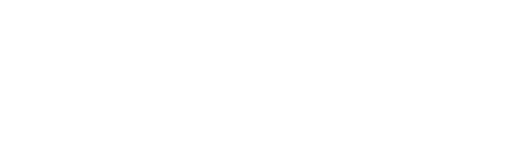
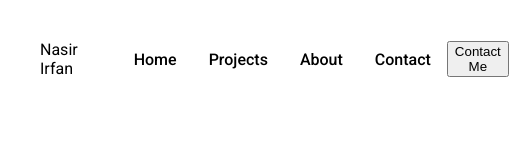
Before and after one commit to nasir-ir/portfolio-nasir, a plain HTML site: page index.html in a window 390 px wide. Shown: the whole page, 509 px wide, since content can reach past the window. Drawn offline with Linux system fonts and the light colour scheme.

Commit message:
Designed navbar v1 (Responsive)

```diff
--- a/CSS/index.css
+++ b/CSS/index.css
@@ -0,0 +1,29 @@
+body{
+    font-family: 'Roboto', sans-serif;
+
+}
+.header{
+    display: flex;
+    justify-content: space-around;
+    align-items: center;
+    padding: 1rem 2rem;
+}
+.nav-links >ul{
+    display: flex;
+    justify-content: row;
+    align-items: center;
+}
+.nav-links >ul >li{
+    list-style: none;
+    margin: 0 1rem;
+
+}
+.nav-links >ul >li >a{
+    text-decoration: none;
+    color: #000;
+    font-weight: 500;
+    transition: all 0.3s ease-in-out;
+}
+.nav-links >ul >li >a:hover{
+    color: #ff4b2b;
+}
--- a/index.html
+++ b/index.html
@@ -19,6 +19,33 @@
 </head>
 
 <body>
+    <!-- Navbar -->
+    <section class="header">
+        <div class="Logo">
+            <p>Nasir Irfan</p>
+        </div>
+
+        <div class="nav-links">
+            <ul>
+                <li><a href="#home">Home</a></li>
+                <li><a href="#projects">Projects</a></li>
+                <li><a href="#about">About</a></li>
+                <li><a href="#contact">Contact</a></li>
+            </ul>
+        </div>
+
+        <div class="contact-btn">
+            <button href="#contact">Contact Me</button>
+        </div>
+
+        <div class="burger">
+            <div class="line1"></div>
+            <div class="line2"></div>
+            <div class="line3"></div>
+        </div>
+    </section>
+
+
     <script src="JS/index.js"></script>
 </body>
 
```
